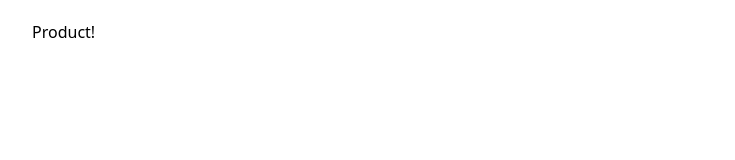
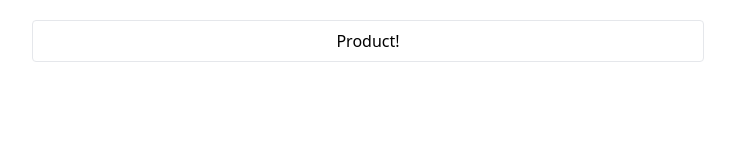
Before and after one commit to Forellko/react-ts-vladilenminin, a React (Create React App) app: page / in a window 1280 px wide. Shown: the top 160 px of the page, without its empty margins (272-1007 px from the left). Built offline with nearby package versions, Linux system fonts and the light colour scheme.

Commit message:
add mock data

```diff
--- a/src/App.tsx
+++ b/src/App.tsx
@@ -1,5 +1,6 @@
 import React from 'react';
 import { Product } from './components/Product';
+import { products } from './data/products';
 
 function App() {
   return (
--- a/src/components/Product.tsx
+++ b/src/components/Product.tsx
@@ -1,3 +1,7 @@
 export function Product() {
-  return <div>Product!</div>
+  return (
+    <div className="border py-2 px-4 rounded flex flex-col items-center mb-2">
+      Product!
+    </div>
+  );
 }
--- /dev/null
+++ b/src/data/products.ts
@@ -0,0 +1,12 @@
+export const products = [
+  {
+    id: 1,
+    title: 'Fjallraven - Foldsack No. 1 Backpack, Fits 15 Laptops',
+    price: 109.95,
+    description:
+      'Your perfect pack for everyday use and walks in the forest. Stash your laptop (up to 15 inches) in the padded sleeve, your everyday',
+    category: "men's clothing",
+    image: 'https://fakestoreapi.com/img/81fPKd-2AYL._AC_SL1500_.jpg',
+    rating: { rate: 3.9, count: 120 },
+  },
+];
```
